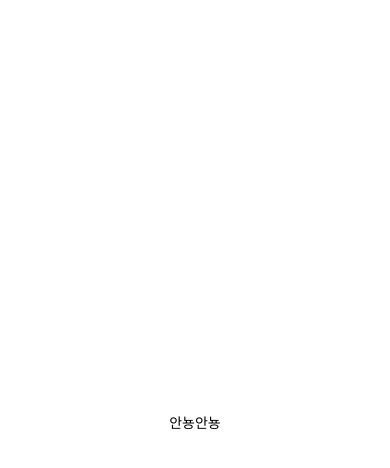
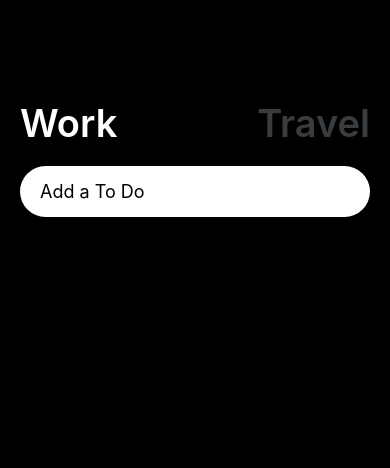
Before and after one commit to DoHunee/WorkHardTravelHardApp, a React Native app: screen / in a window 390 px wide. Shown: the top 468 px of the page. Built offline with nearby package versions, Linux system fonts and the light colour scheme.

Commit message:
TextInput

```diff
--- a/App.js
+++ b/App.js
@@ -1,20 +1,72 @@
-import { StatusBar } from 'expo-status-bar';
-import { StyleSheet, Text, View } from 'react-native';
+import { StatusBar } from "expo-status-bar";
+import React, { useState } from "react";
+import {
+  StyleSheet,
+  Text,
+  View,
+  TouchableOpacity,
+  TextInput,
+} from "react-native";
+import { theme } from "./colors";
 
 export default function App() {
+  const [working, setWorking] = useState(true);
+  const [text, setText] = useState("");
+  const travel = () => setWorking(false);
+  const work = () => setWorking(true);
+  const onChangeText = (payload) => setText(payload);
   return (
     <View style={styles.container}>
-      <Text>안뇽안뇽</Text>
       <StatusBar style="auto" />
+      <View style={styles.header}>
+        <TouchableOpacity onPress={work}>
+          <Text
+            style={{ ...styles.btnText, color: working ? "white" : theme.grey }}
+          >
+            Work
+          </Text>
+        </TouchableOpacity>
+        <TouchableOpacity onPress={travel}>
+          <Text
+            style={{
+              ...styles.btnText,
+              color: !working ? "white" : theme.grey,
+            }}
+          >
+            Travel
+          </Text>
+        </TouchableOpacity>
+      </View>
+      <TextInput
+        onChangeText={onChangeText}
+        value={text}
+        placeholder={working ? "Add a To Do" : "Where do you want to go?"}
+        style={styles.input}
+      />
     </View>
   );
 }
-
 const styles = StyleSheet.create({
   container: {
     flex: 1,
-    backgroundColor: '#fff',
-    alignItems: 'center',
-    justifyContent: 'center',
+    backgroundColor: theme.bg,
+    paddingHorizontal: 20,
+  },
+  header: {
+    justifyContent: "space-between",
+    flexDirection: "row",
+    marginTop: 100,
+  },
+  btnText: {
+    fontSize: 38,
+    fontWeight: "600",
+  },
+  input: {
+    backgroundColor: "white",
+    paddingVertical: 15,
+    paddingHorizontal: 20,
+    borderRadius: 30,
+    marginTop: 20,
+    fontSize: 18,
   },
 });
--- /dev/null
+++ b/colors.js
@@ -0,0 +1,4 @@
+export const theme = {
+  bg : "black",
+  grey: "#3A3D40",
+}
--- a/package.json
+++ b/package.json
@@ -12,7 +12,9 @@
     "expo": "~49.0.15",
     "expo-status-bar": "~1.6.0",
     "react": "18.2.0",
-    "react-native": "0.72.6"
+    "react-native": "0.72.6",
+    "@react-native-async-storage/async-storage": "1.18.2"
+
   },
   "devDependencies": {
     "@babel/core": "^7.20.0"
```
Also changed, not shown: 1 other file (tests, documents, lock files or other folders).
